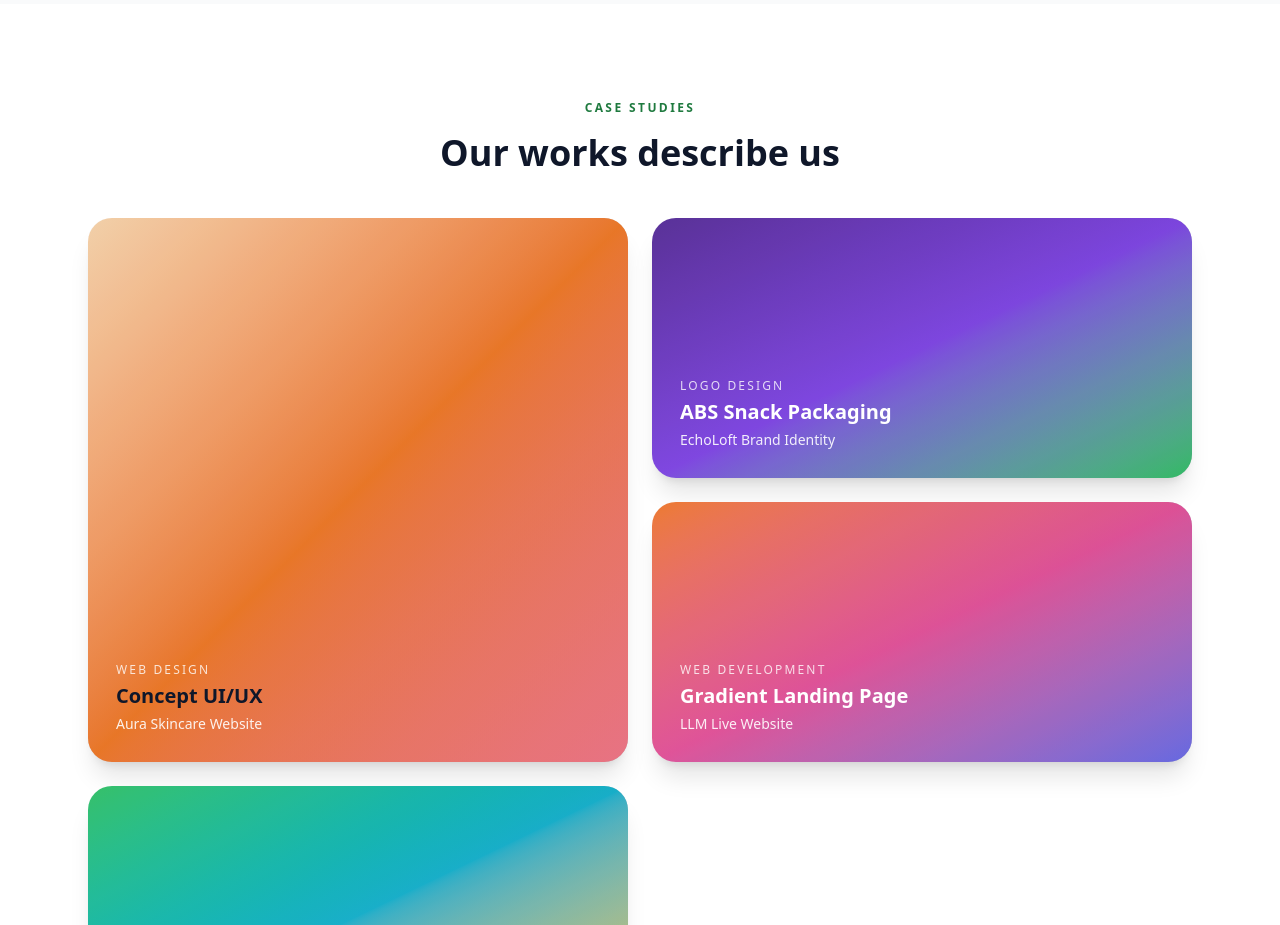
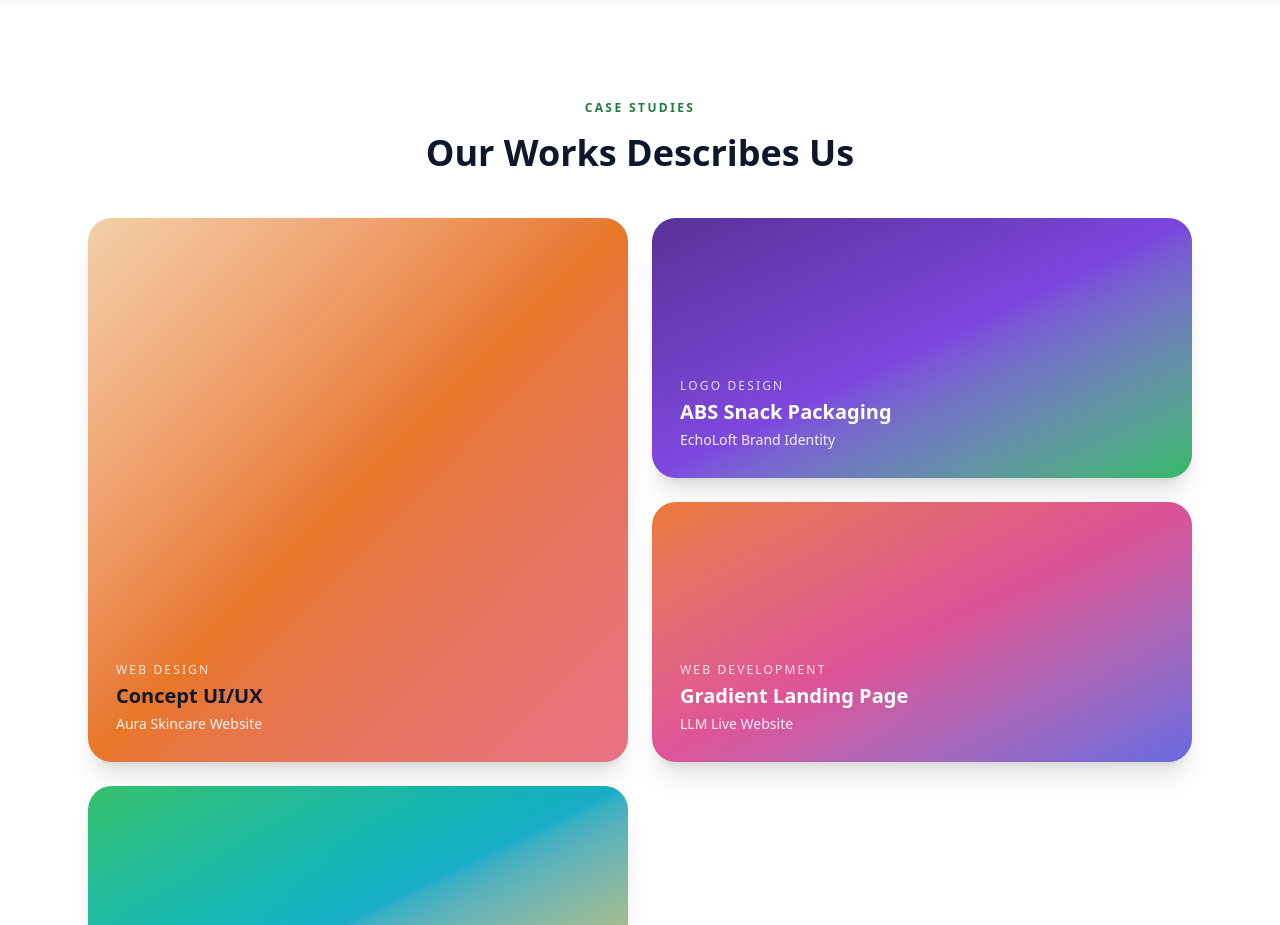
Before and after one commit to LottaCodr/Echoloft-Landing-Page, a React (Vite) app: page / in a window 1280 px wide. Shown: the part 3020-3945 px from the top of the page. Built offline with nearby package versions, Linux system fonts and the light colour scheme.

Commit message:
Update header text in Portfolio component for improved readability

```diff
--- a/src/components/Portfolio.tsx
+++ b/src/components/Portfolio.tsx
@@ -104,7 +104,7 @@ export default function Portfolio() {
             className="text-3xl md:text-4xl font-bold text-center leading-snug mb-10"
             style={{ color: "var(--color-text)" }}
           >
-            Our works describe us
+            Our Works Describes Us
           </h2>
 
           <div className="grid gap-6 md:grid-cols-2 auto-rows-[220px] md:auto-rows-[260px]">
```
